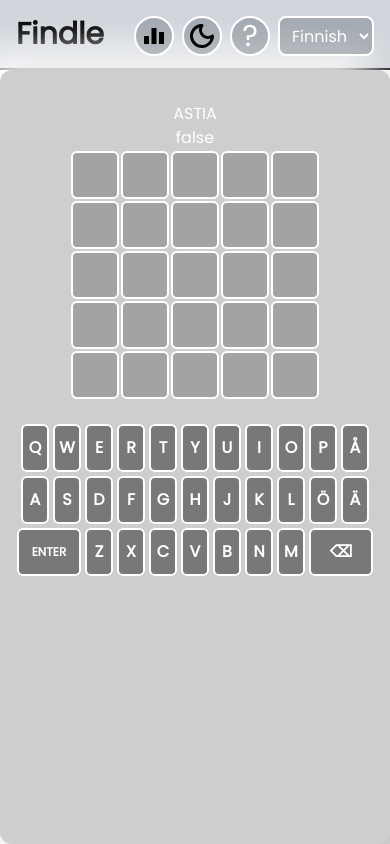
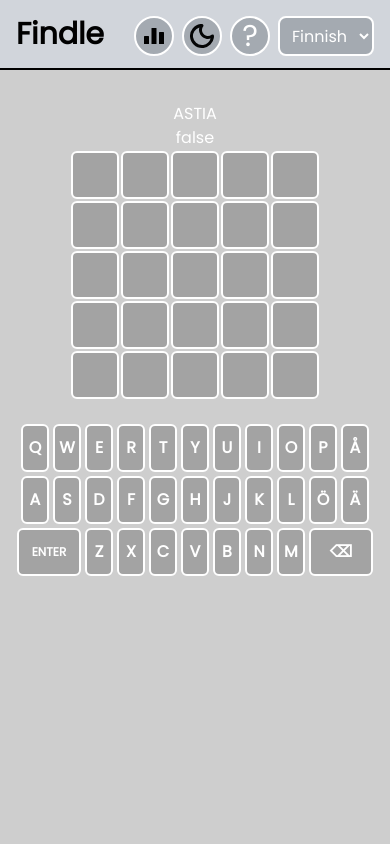
Before and after one commit to Averagess/nextjs-findle, a Next.js app: page / in a window 390 px wide. Built offline with nearby package versions, Linux system fonts and the light colour scheme.

Commit message:
style changes

```diff
--- a/src/components/KeyboardRow.tsx
+++ b/src/components/KeyboardRow.tsx
@@ -38,7 +38,7 @@
           md:h-15 h-12
           min-w-fit
           shrink-1 rounded-md border-2 border-white
-          bg-neutral-700 bg-opacity-60
+          bg-neutral-400 dark:bg-neutral-700 dark:bg-opacity-60
           font-semibold text-white
           active:bg-neutral-600 dark:border-opacity-30
           ${char.length > 4 && "px-2 text-xs"}
--- a/src/pages/index.tsx
+++ b/src/pages/index.tsx
@@ -225,9 +225,9 @@
           <div
             className={`
             flex h-full w-full flex-col items-center place-self-center
-            rounded-xl bg-[#cecece]
-            pt-8 shadow-neumorphism
-            dark:bg-neutral-800 dark:shadow-neumorphism-dark
+            sm:rounded-xl bg-[#cecece]
+            pt-8 sm:shadow-neumorphism
+            dark:bg-neutral-800 sm:dark:shadow-neumorphism-dark
             sm:h-max sm:w-[60%] sm:pt-0 md:w-[50%] lg:w-[40%]`}
           >
             <h1 className="text-white">{word}</h1>
```
